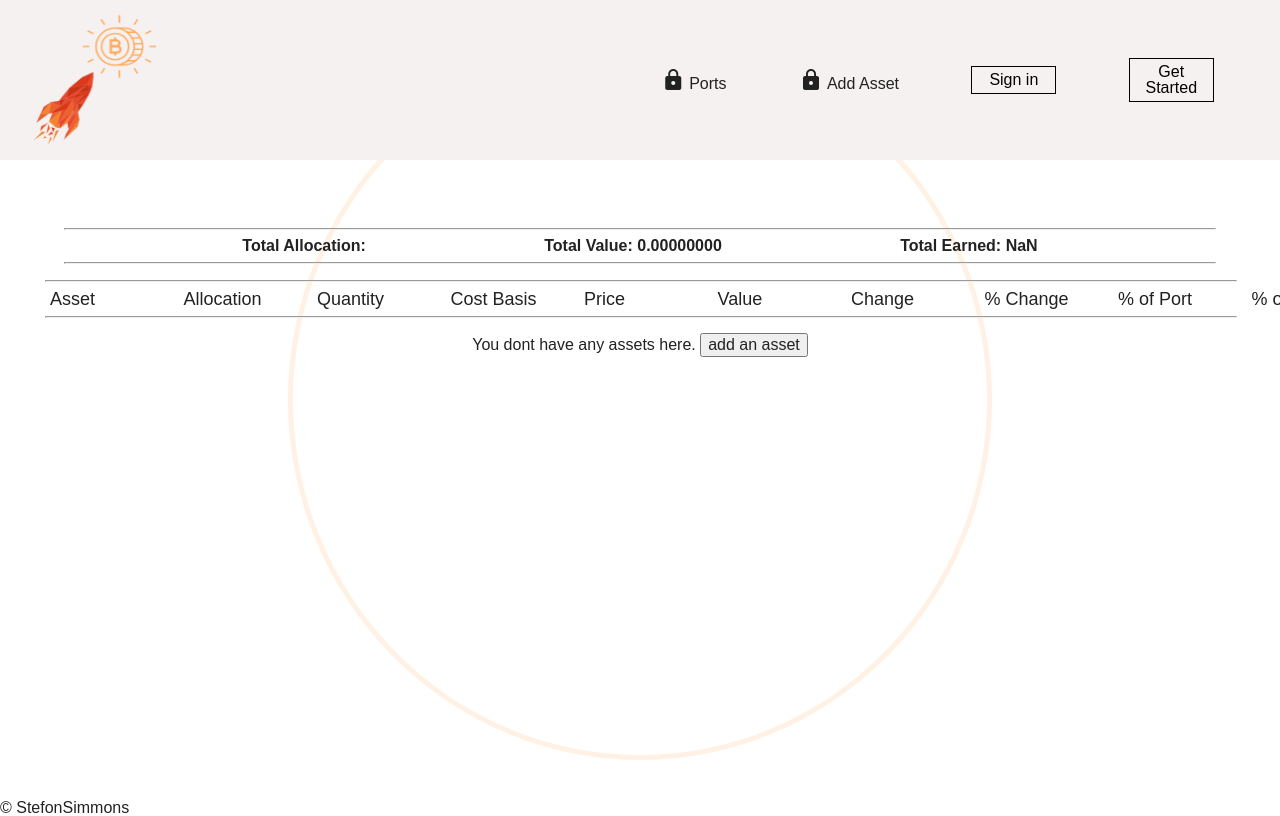
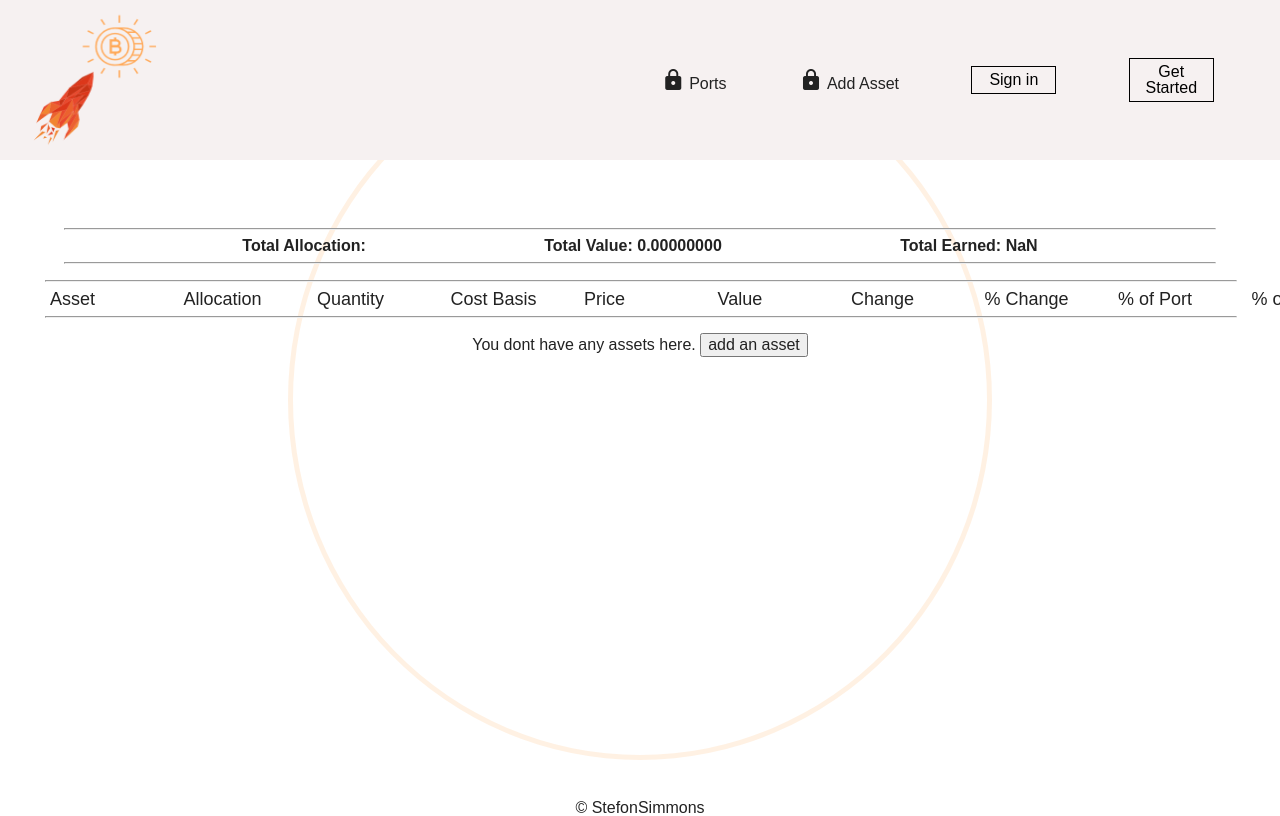
Before and after one commit to StefonSimmons/crypto-ports, a React (Create React App) app in the folder _client/: page /portfolios/1 in a window 1280 px wide. Built offline with nearby package versions, Linux system fonts and the light colour scheme.

Commit message:
small styles

```diff
--- a/_client/src/layout/Layout.jsx
+++ b/_client/src/layout/Layout.jsx
@@ -12,7 +12,7 @@ export default function Layout(props) {
         handleRegister={props.handleRegister}
       />
       {props.children}
-      <footer>&#169; StefonSimmons</footer>
+      <footer style={{textAlign: "center"}}>&#169; StefonSimmons</footer>
       <div className="layout-bg-circle"></div>
     </>
   )
--- a/_client/src/styles/screens/_port.scss
+++ b/_client/src/styles/screens/_port.scss
@@ -20,6 +20,9 @@
     width: 90vw;
     h2 {
       font-weight: 700;
+      @media (max-width: 768px) {
+        font-size: 14px;
+      }
     }
   }
   .port-asset-container {
```
